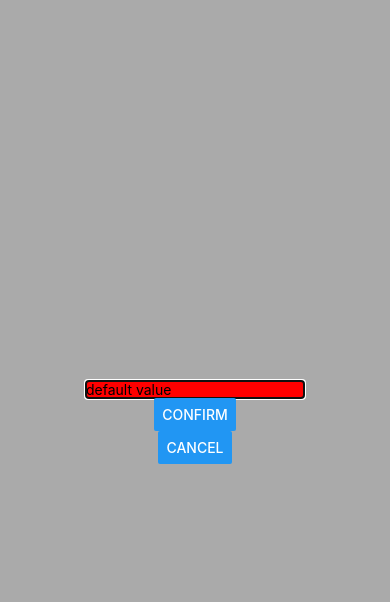
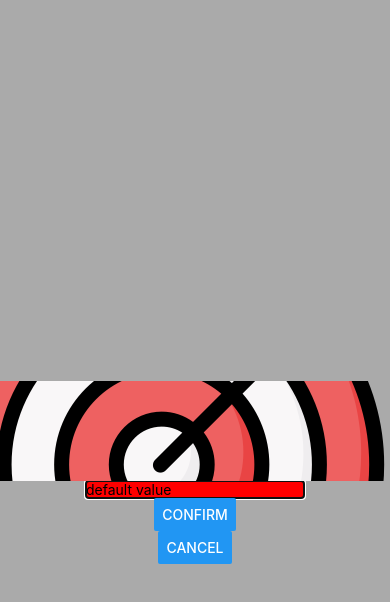
Before and after one commit to jingjing515/CS5520, a React Native app: screen / in a window 390 px wide. Both pictures are taken after a click on the button "ADD A TASK". Shown: the top 602 px of the page. Built offline with nearby package versions, Linux system fonts and the light colour scheme; grey boxes are pictures that could not be loaded.

Commit message:
add image in two ways

```diff
--- a/App.js
+++ b/App.js
@@ -25,16 +25,16 @@ export default function App() {
       <StatusBar style="auto" />
       <Header appName={name} />
       {/* pass modalVisible as prop to Input.js */}
-      <Input
-        modalIsVisible={modalVisible}
-        sendChangedText={onTextEntered}
-        cancelPressed={onCancel}
-      />
       <Button
         title="Add A Task"
         onPress={() => {
           setModalVisible(true);
         }}
+      />
+      <Input
+        modalIsVisible={modalVisible}
+        sendChangedText={onTextEntered}
+        cancelPressed={onCancel}
       />
       <Text>{enteredText}</Text>
     </View>
--- a/components/Input.js
+++ b/components/Input.js
@@ -1,4 +1,11 @@
-import { View, TextInput, Button, Modal, StyleSheet } from "react-native";
+import {
+  View,
+  TextInput,
+  Button,
+  Modal,
+  StyleSheet,
+  Image,
+} from "react-native";
 import { useState } from "react";
 
 // Receive modalVisible in props
@@ -18,6 +25,13 @@ export default function Input({
     // use the received prop in visible prop of Modal
     <Modal visible={modalIsVisible}>
       <View style={styles.container}>
+        <Image
+          source={{
+            uri: "https://cdn-icons-png.flaticon.com/512/2617/2617812.png",
+          }}
+          style={styles.image}
+        />
+        <Image source={require("../assets/logo.png")} style={styles.image} />
         <TextInput
           value={text}
           onChangeText={changeText}
@@ -43,4 +57,8 @@ const styles = StyleSheet.create({
     alignItems: "center",
     justifyContent: "center",
   },
+  image: {
+    height: 100,
+    weight: 100,
+  },
 });
```
Also changed, not shown: components/Header.js (+6 -6 lines), assets/logo.png (added).
